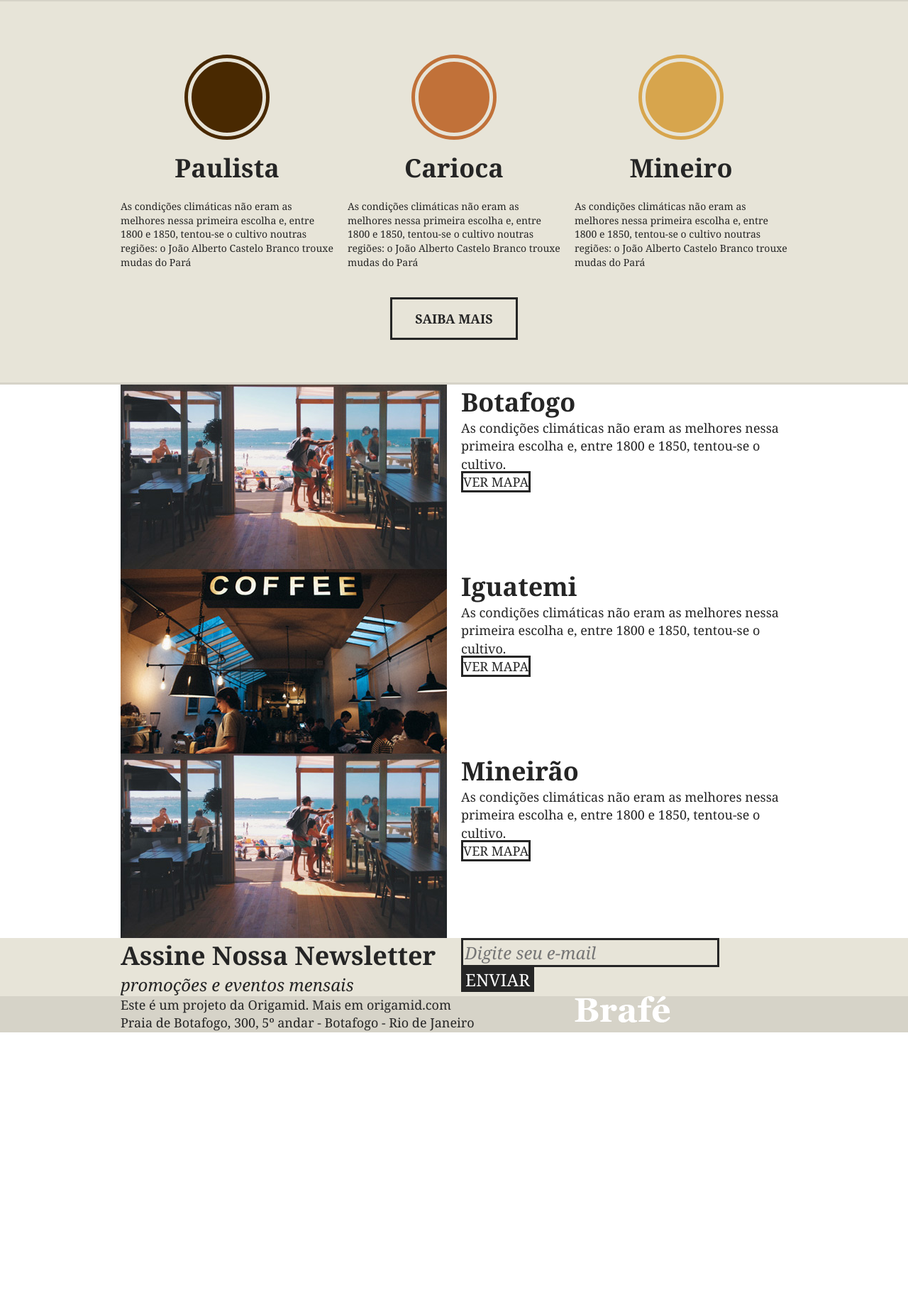
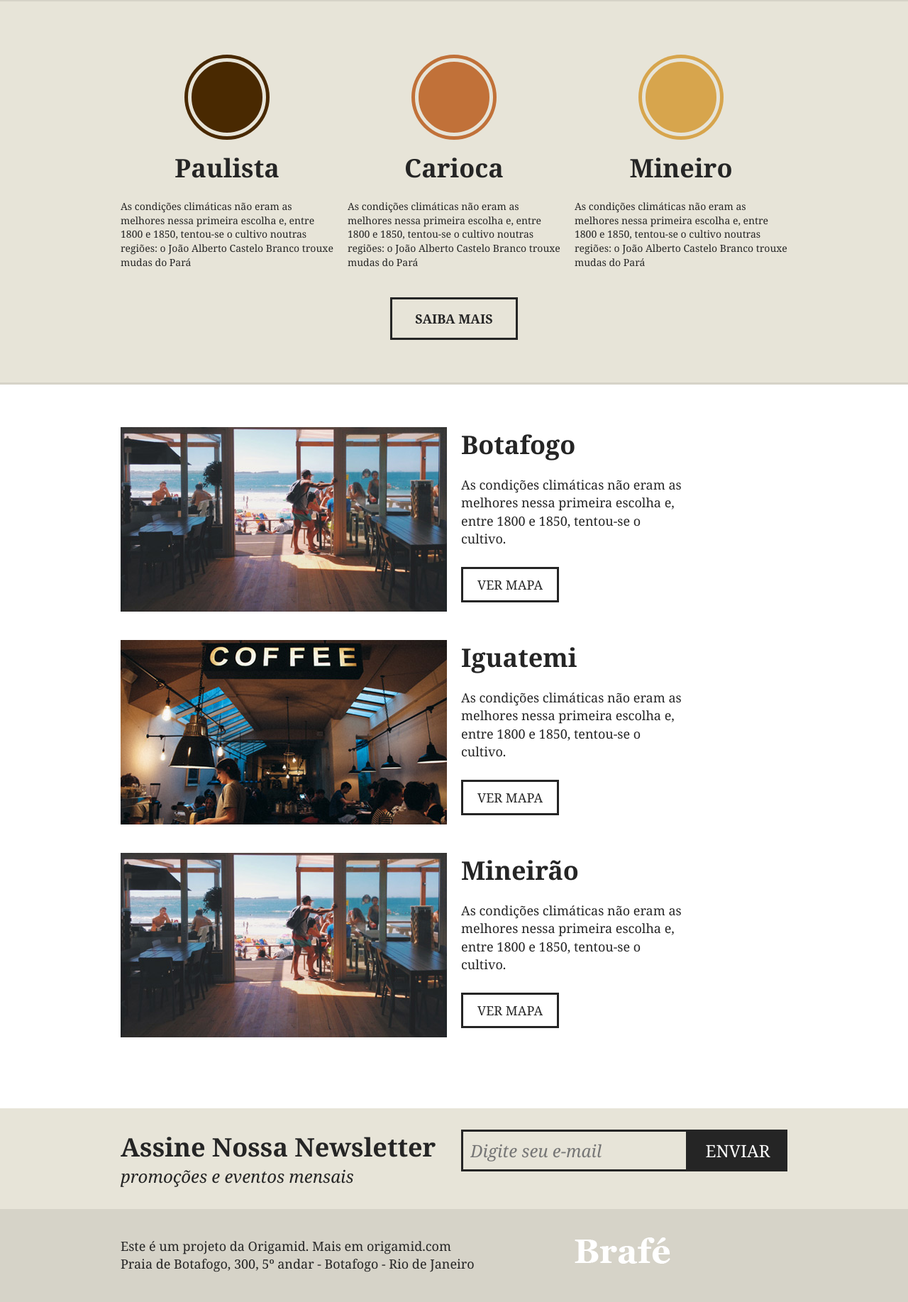
Before and after one commit to jgdj01/origamid-cursos, a PHP site: page / in a window 1280 px wide. Shown: the part 1224-3059 px from the top of the page at 71% size. Before the commit the page ends 2679 px from the top, so only its background shows below. Run offline with PHP 8.4, Linux system fonts and the light colour scheme.

Commit message:
Brafé 1 - Grid - Locais :ballot_box_with_check:

```diff
--- a/css-avancado-posicionamento/brafe-1-grid/css/style.css
+++ b/css-avancado-posicionamento/brafe-1-grid/css/style.css
@@ -194,13 +194,24 @@ h2.produtos-mineiro::before {
 
 /* Locais */
 
+.locais {
+  padding: 60px 0;
+}
+
+.locais-item {
+  margin-bottom: 40px;
+}
+
 .locais-item h2 {
   font-size: 2.25em;
+  margin-bottom: 20px;
 }
 
 .locais-item p {
   font-size: 1.125em;
   line-height: 1.4em;
+  max-width: 320px;
+  margin-bottom: 40px;
 }
 
 .locais-item a {
@@ -209,12 +220,14 @@ h2.produtos-mineiro::before {
   text-decoration: none;
   border: 3px solid;
   color: #252525;
+  padding: 10px 20px;
 }
 
 /* Assine */
 
 .assine {
   background: #e7e4d8;
+  padding: 30px 0;
 }
 
 .assine-info h2 {
@@ -236,6 +249,9 @@ h2.produtos-mineiro::before {
   font-size: 1.5em;
   font-style: italic;
   font-family: Georgia, serif;
+  width: calc(100% - 140px);
+  padding: 10px;
+  float: left;
 }
 
 .assine button {
@@ -246,15 +262,25 @@ h2.produtos-mineiro::before {
   font-size: 1.5em;
   color: #fff;
   cursor: pointer;
+  width: 140px;
+  padding: 13px 0;
 }
 
 /*Footer*/
 
 .footer {
   background: #d6d3c8;
+  padding: 40px 0;
 }
 
 .footer p {
   font-size: 1.125em;
   line-height: 1.4em;
 }
+
+@media (max-width: 739px) {
+  .footer img {
+    float: none;
+    margin-top: 20px;
+  }
+}
```
